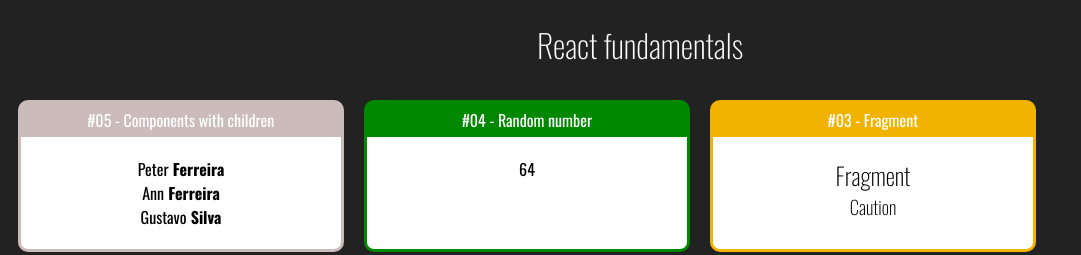
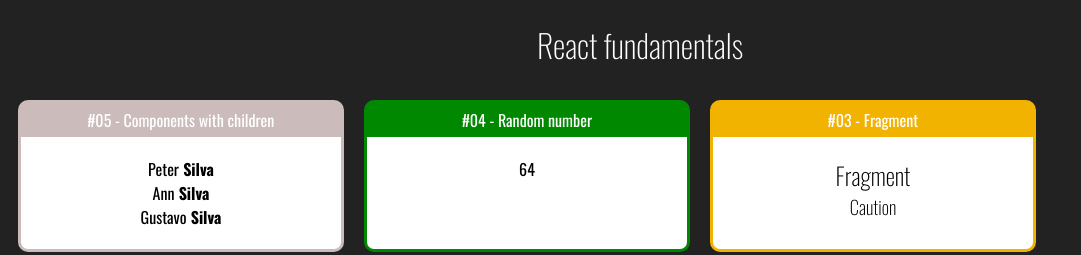
Before and after one commit to Breno-do-val/react-fundamentals, a React (Create React App) app: page / in a window 1280 px wide. Shown: the top 255 px of the page, without its empty margins (0-1081 px from the left). Built offline with nearby package versions, Linux system fonts and the light colour scheme.

Commit message:
feat(family): add family component and its children

```diff
--- a/src/App.jsx
+++ b/src/App.jsx
@@ -5,6 +5,7 @@
 import Card from './layout/Card';
 import WithParameters from './components/basic/WithParameters';
 import Family from './components/basic/Family';
+import FamilyMember from './components/basic/FamilyMember';
 import First from './components/basic/First';
 import Fragment from './components/basic/Fragment';
 import Random from './components/basic/Random';
@@ -16,7 +17,11 @@
         <div className="Cards">
 
             <Card title="#05 - Components with children" color="#CBB">
-                <Family surname="Ferreira"/>
+                <Family surname="Silva">
+                    <FamilyMember name="Peter" />
+                    <FamilyMember name="Ann" />
+                    <FamilyMember name="Gustavo" />
+                </Family>
             </Card>
 
             <Card title="#04 - Random number" color="#080">
--- a/src/components/basic/Family.jsx
+++ b/src/components/basic/Family.jsx
@@ -1,13 +1,14 @@
 import React from 'react';
-import FamilyMember from './FamilyMember';
 
 export default props => {
 
     return (
         <>
-            <FamilyMember name="Peter" surname={props.surname}/>
-            <FamilyMember name="Ann" { ...props } />
-            <FamilyMember name="Gustavo" surname="Silva"/>
+            {
+                props.children.map((child, id) => {
+                    return React.cloneElement(child, { ...props, key: id});
+                })
+            }
         </>
     );
 }
```
